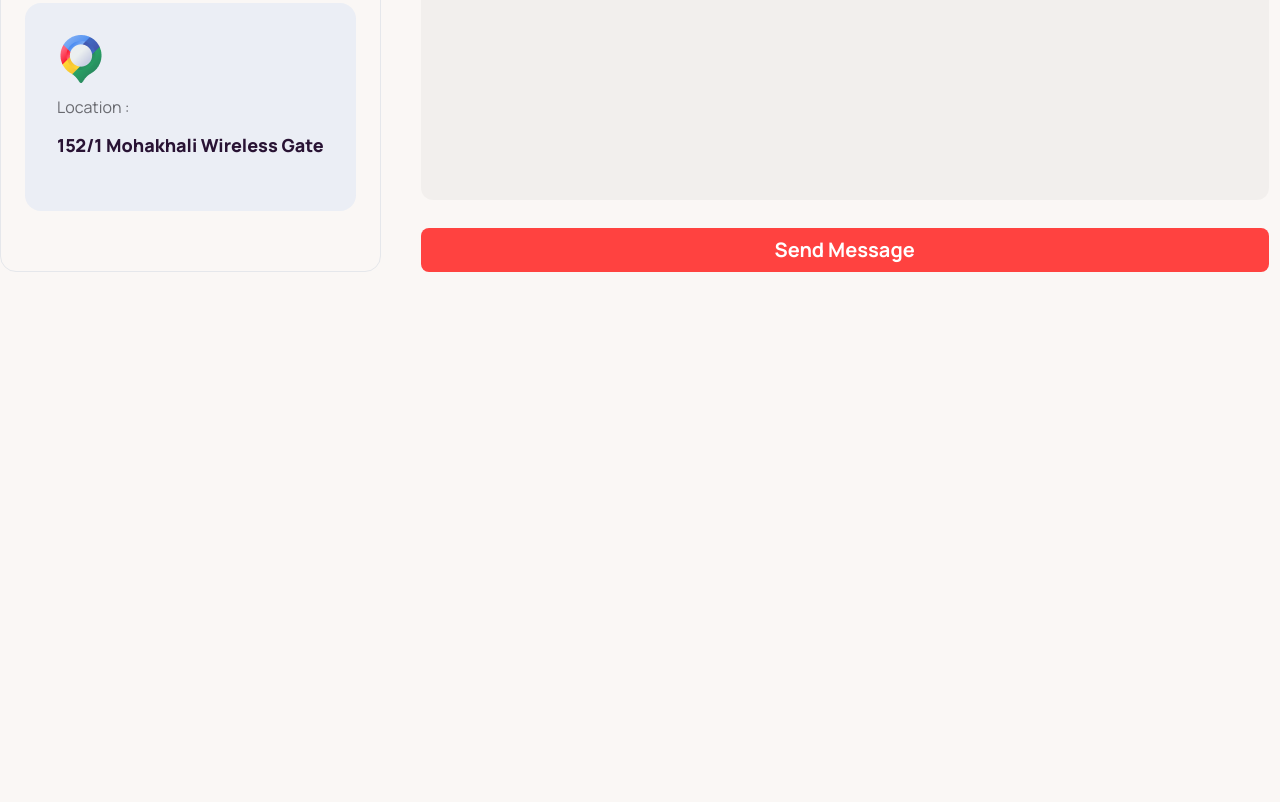
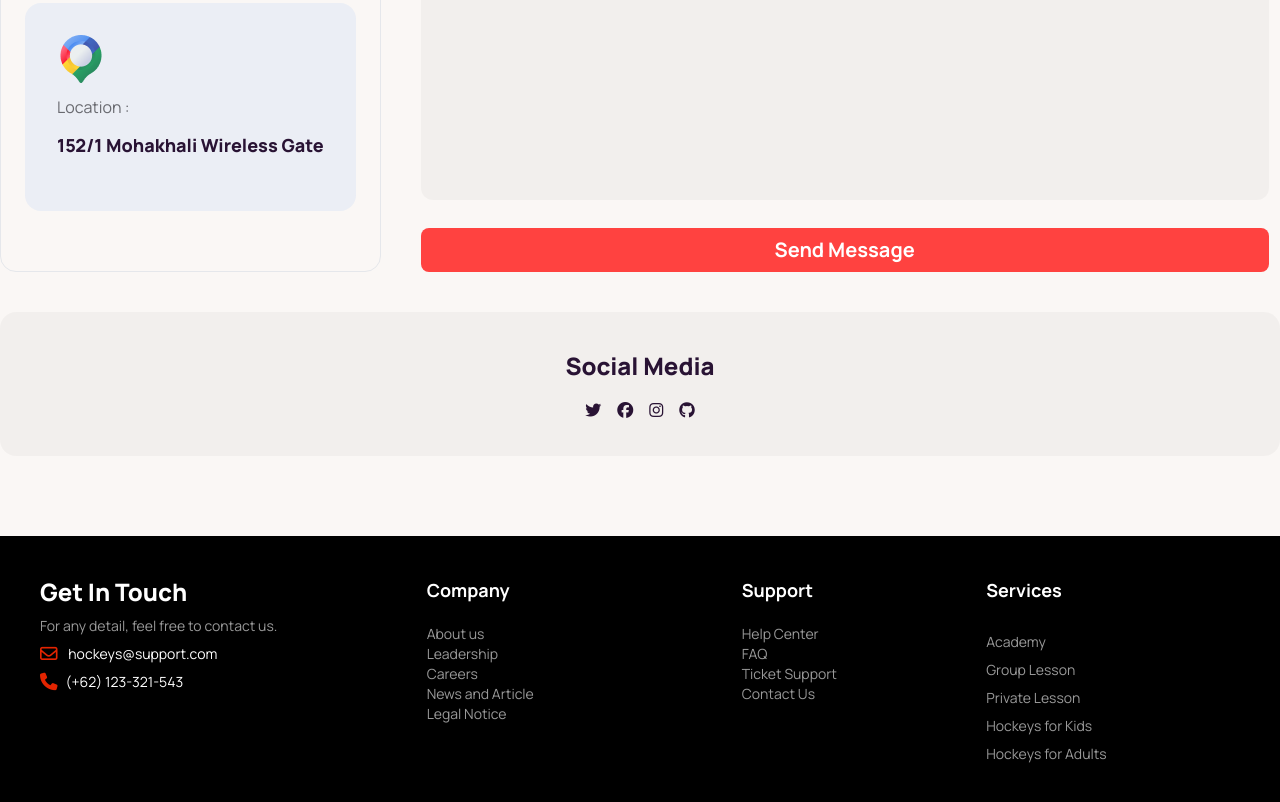
Before and after one commit to Sadman-Chowdhury/B9A3-Hockeys, a plain HTML site: page index.html in a window 1280 px wide. Shown: the part 4208-5010 px from the top of the page. Before the commit the page ends 4560 px from the top, so only its background shows below. Drawn offline with nearby package versions, Linux system fonts and the light colour scheme.

Commit message:
Footer added

```diff
--- a/index.html
+++ b/index.html
@@ -501,10 +501,58 @@
                         Message</button>
                 </div>
             </div>
+            <!-- Socials -->
+            <div class="flex flex-col gap-5 mt-10 justify-center items-center bg-[#13131808] rounded-2xl h-36 w-full">
+                <h1 class="text-2xl font-extrabold">Social Media</h1>
+                <div class="flex gap-4">
+                    <i class="fa-brands fa-twitter"></i>
+                    <i class="fa-brands fa-facebook"></i>
+                    <i class="fa-brands fa-instagram"></i>
+                    <i class="fa-brands fa-github"></i>
+                </div>
+            </div>
         </section>
     </main>
-    <footer>
-
+    <footer class="footer p-10 bg-black">
+        <nav class="flex flex-col items-center lg:items-start w-full">
+            <header class="text-2xl text-white font-extrabold">Get In Touch</header>
+            <p class="text-[#FFFFFF99]">For any detail, feel free to contact us.</p>
+            <a class="link link-hover text-white"><i class="fa-regular fa-envelope fa-lg pr-2"
+                    style="color: #e32400;"></i>
+                hockeys@support.com</a>
+            <a class="link link-hover text-white"><i class="fa-solid fa-phone fa-lg pr-2"
+                    style="color: #e32400;"></i>(+62)
+                123-321-543</a>
+        </nav>
+        <div class="flex gap-20 lg:gap-52">
+            <nav class="flex flex-col text-center lg:text-left">
+                <header class="text-lg font-bold text-white pb-5">Company</header>
+                <div class="flex flex-col">
+                    <a class="link link-hover text-[#FFFFFF99]">About us</a>
+                    <a class="link link-hover text-[#FFFFFF99]">Leadership</a>
+                    <a class="link link-hover text-[#FFFFFF99]">Careers</a>
+                    <a class="link link-hover text-[#FFFFFF99]">News and Article</a>
+                    <a class="link link-hover text-[#FFFFFF99]">Legal Notice</a>
+                </div>
+            </nav>
+            <nav class="flex flex-col text-center lg:text-left">
+                <header class="text-lg font-bold text-white pb-5">Support</header>
+                <div class="flex flex-col">
+                    <a class="link link-hover text-[#FFFFFF99]">Help Center</a>
+                    <a class="link link-hover text-[#FFFFFF99]">FAQ</a>
+                    <a class="link link-hover text-[#FFFFFF99]">Ticket Support</a>
+                    <a class="link link-hover text-[#FFFFFF99]">Contact Us</a>
+                </div>
+            </nav>
+        </div>
+        <nav class="flex flex-col w-full items-center lg:items-start">
+            <header class="text-lg font-bold text-white pb-5">Services</header>
+            <a class="link link-hover text-[#FFFFFF99]">Academy</a>
+            <a class="link link-hover text-[#FFFFFF99]">Group Lesson</a>
+            <a class="link link-hover text-[#FFFFFF99]">Private Lesson</a>
+            <a class="link link-hover text-[#FFFFFF99]">Hockeys for Kids</a>
+            <a class="link link-hover text-[#FFFFFF99]">Hockeys for Adults</a>
+        </nav>
     </footer>
 </body>
 
```
